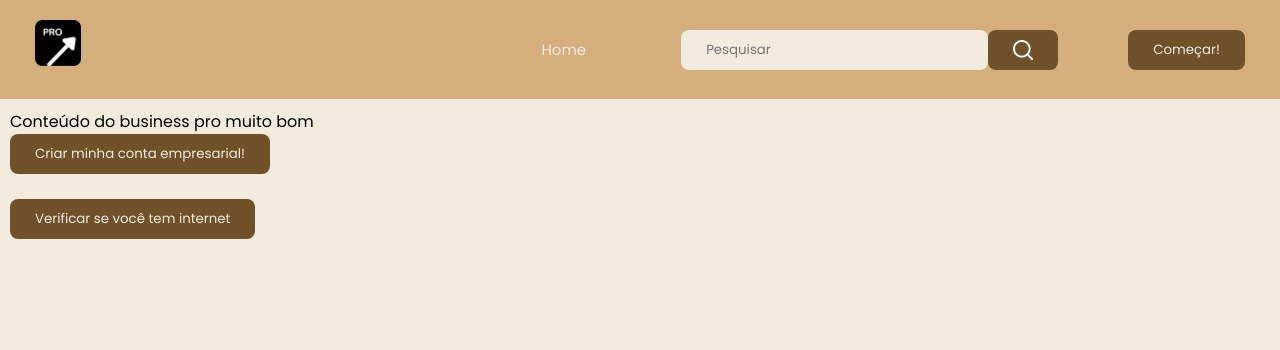
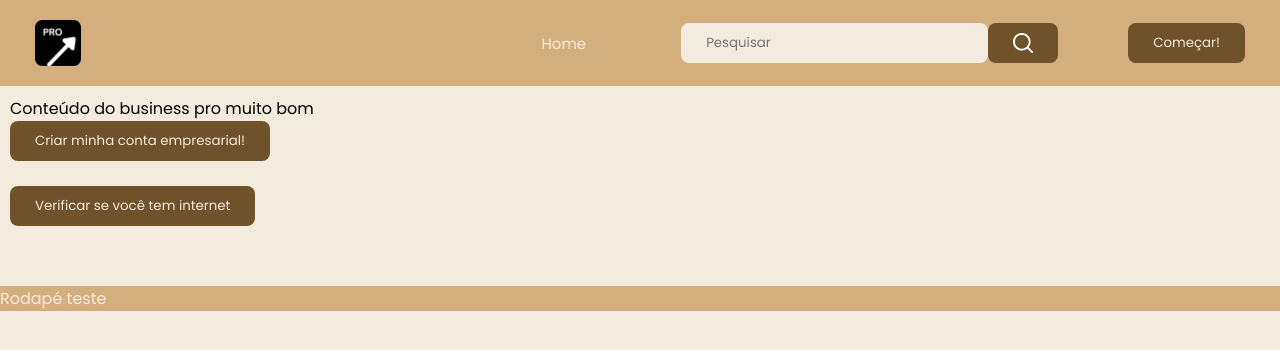
Before and after one commit to dfmrenato/businesspro, a PHP site: page / in a window 1280 px wide. Shown: the top 350 px of the page. Run offline with PHP 8.4, Linux system fonts and the light colour scheme.

Commit message:
Ícone flex, melhorias no javascript, rodapé inicial (V32)

```diff
--- a/css/style31.css
+++ b/css/style32.css
@@ -95,6 +95,9 @@ body {
                 font-weight: bold;
                 color: var(--cor-escura);
                 margin: 0 35px;
+                display: flex;
+                align-items: center;
+                justify-content: center;
             }
 
             .Lista {
@@ -154,4 +157,10 @@ body {
     main {
         margin: 10px 10px;
     }
+
+    /*Rodapé*/
+    footer {
+        background-color: var(--cor-secundaria);
+        color: var(--cor-esbranquiçada);
+    }
 }
--- a/index.html
+++ b/index.html
@@ -5,9 +5,9 @@
         <meta http-equiv="X-UA-Compatible" content="IE=edge">
         <meta name="viewport" content="width=device-width, initial-scale=1.0">
 
-        <link rel="stylesheet" href="css/style31.css">
+        <link rel="stylesheet" href="css/style32.css">
 
-        <title>Business PRO v31</title>
+        <title>Business PRO v32</title>
     </head>
     <body>
 
@@ -37,12 +37,17 @@
         <main>
             Conteúdo do business pro muito bom <br>
             <button class="BotaoPrimario" onclick="alert(`Função ainda não disponível!`)">Criar minha conta empresarial!</button> <br>
-            <button class="BotaoPrimario" onclick="verificar_internet()">Verificar se você tem internet</button> <br>
+            <button class="BotaoPrimario" id="BotaoVerificarInternet">Verificar se você tem internet</button> <br>
             <p id="OnlineIndicador"><p> <br>
         </main>
 
+        <!-- Rodapé -->
+        <footer>
+            Rodapé teste
+        </footer>
+
         <!-- Javascript-->
-        <script src="js/main31.js"></script>
+        <script src="js/main32.js"></script>
 
     </body>
 </html>
--- a/js/main31.js
+++ b/js/main32.js
@@ -13,13 +13,13 @@ document.querySelector('.MenuIcone').addEventListener('click', () => {
     let lista = document.querySelector('.Lista');
     if(lista.classList.contains("ativo")) {
         lista.classList.remove('ativo');
-        document.querySelector('.MenuIcone img').src = "img/icone/fechar.png";
+        document.querySelector('.MenuIcone img').src = "img/icone/menu.png";
     } else {
         lista.classList.add('ativo');
-        document.querySelector('.MenuIcone img').src = "img/icone/menu.png";
+        document.querySelector('.MenuIcone img').src = "img/icone/fechar.png";
     };
 })
 
-function verificar_internet() {
-    document.getElementById('OnlineIndicador').innerHTML = `Você está ${(window.navigator.onLine ? 'on' : 'off') + 'line'}`
-}
+document.getElementById("BotaoVerificarInternet").addEventListener('click', () => {
+    ocument.getElementById('OnlineIndicador').innerHTML = `Você está ${(window.navigator.onLine ? 'on' : 'off') + 'line'}`
+})
```
